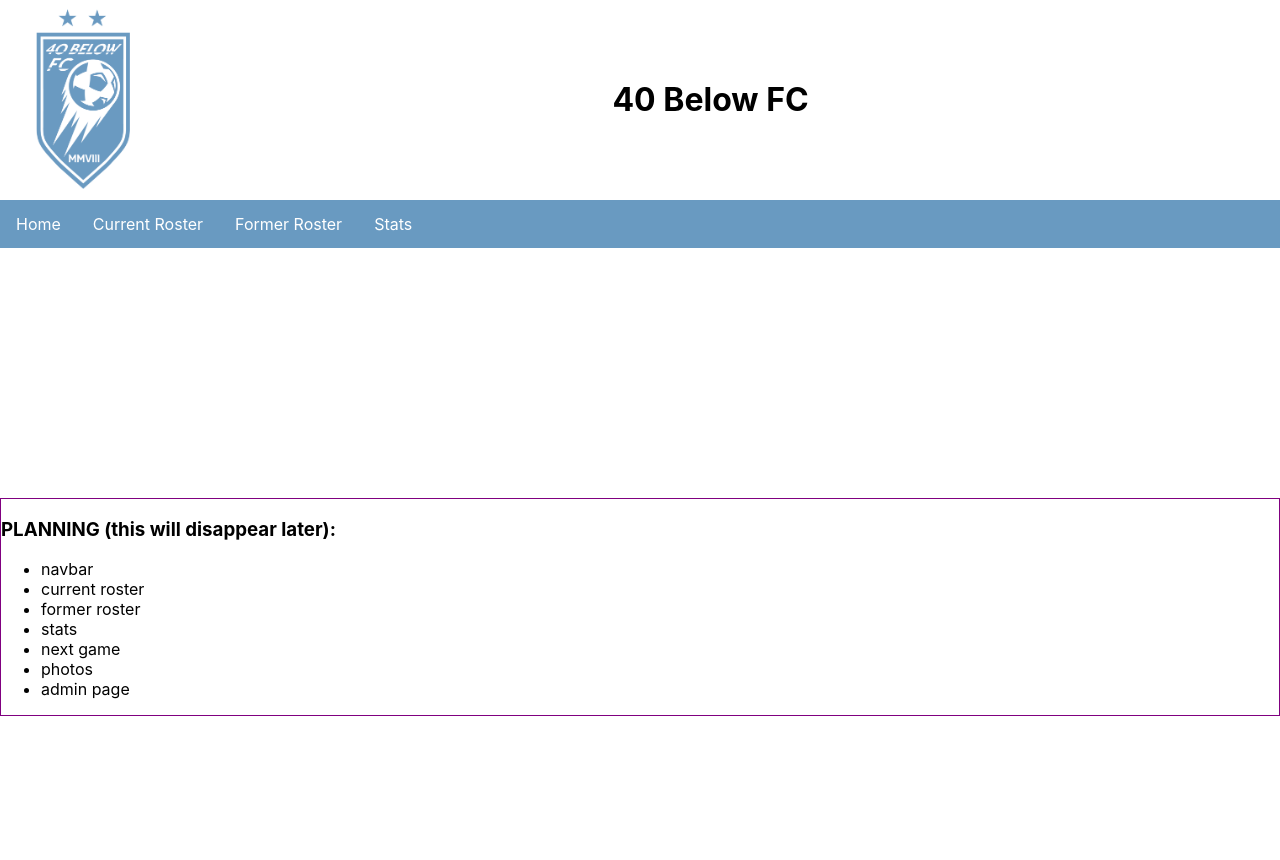
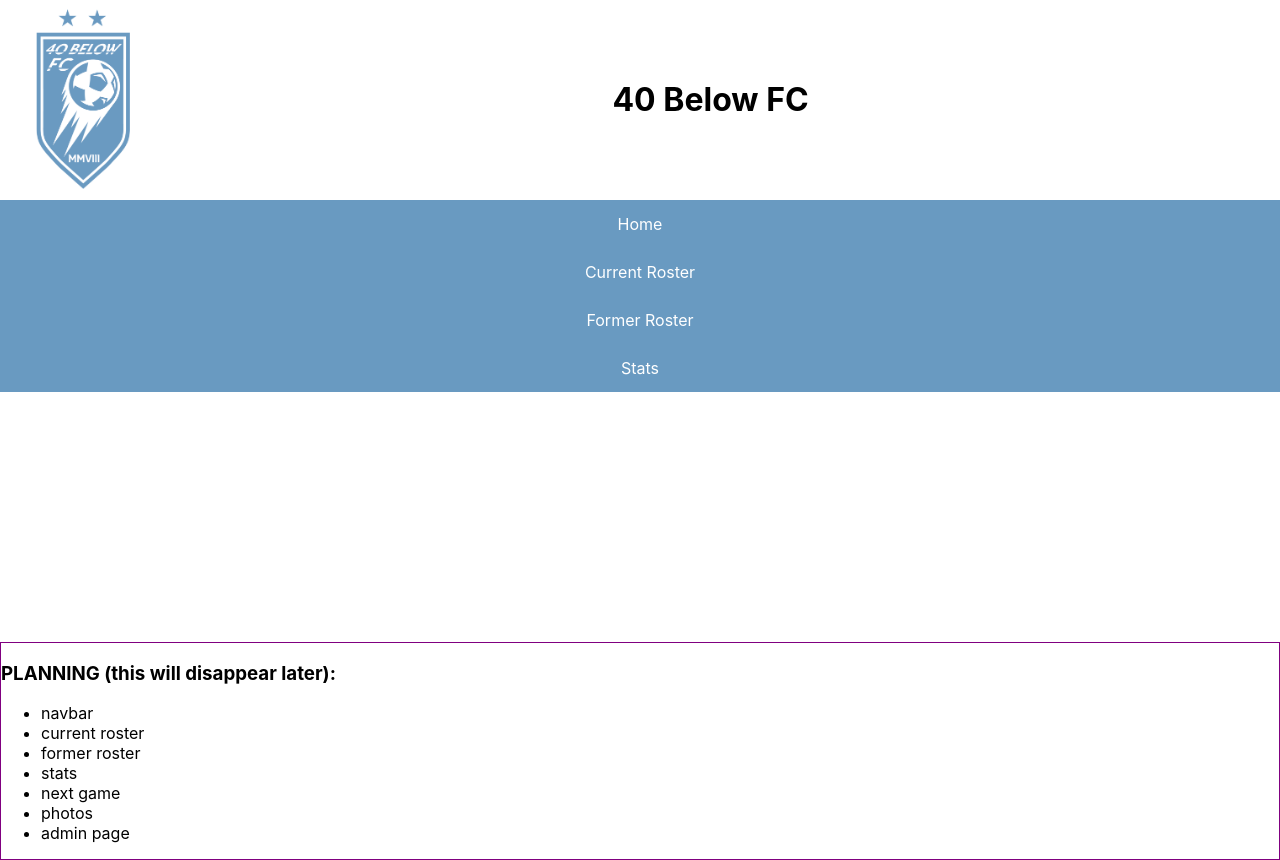
Before and after one commit to neotamoe/40belowfc, a React (Create React App) app: page / in a window 1280 px wide. Before the commit the page ends 800 px from the top, so only its background shows below. Built offline with nearby package versions, Linux system fonts and the light colour scheme.

Commit message:
removed futile property

```diff
--- a/src/App.css
+++ b/src/App.css
@@ -35,7 +35,6 @@ navbar > ul {
 
 navbar > ul > li {
   display: inline;
-  float: left;
 }
 
 navbar > ul > li > a {
```
